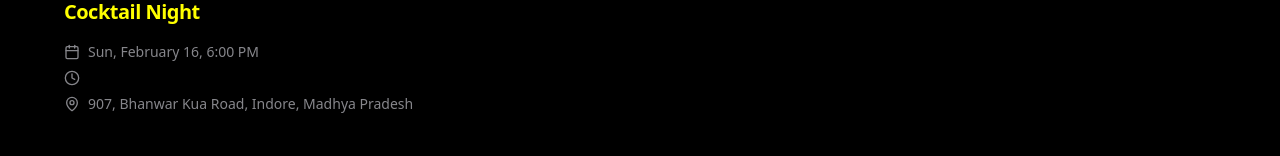
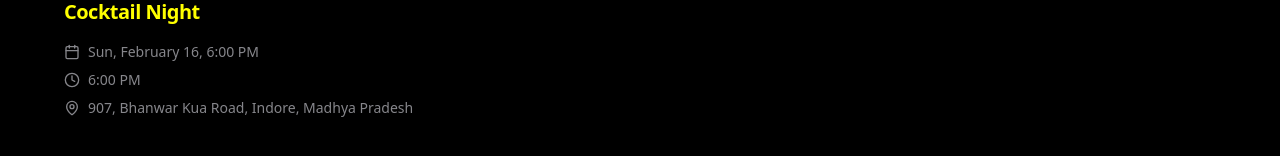
Before and after one commit to Dinehub1/invited, a React (Vite) app: page / in a window 1280 px wide. Shown: the part 386-542 px from the top of the page. Built offline with nearby package versions, Linux system fonts and the light colour scheme.

Commit message:
Fix missing 'time' property
Added the 'time' property to the EventCard component in the Index page to resolve TypeScript error regarding missing required properties in the EventCardProps interface.

```diff
--- a/src/pages/Index.tsx
+++ b/src/pages/Index.tsx
@@ -10,6 +10,7 @@ const mockEvents = [
     id: 1,
     title: "Cocktail Night",
     date: "Sun, February 16, 6:00 PM",
+    time: "6:00 PM",  // Added the required time property
     location: "907, Bhanwar Kua Road, Indore, Madhya Pradesh",
     image: "public/lovable-uploads/5e8aaadb-5310-412b-addb-60cd2f24a4a8.png"
   }
```
